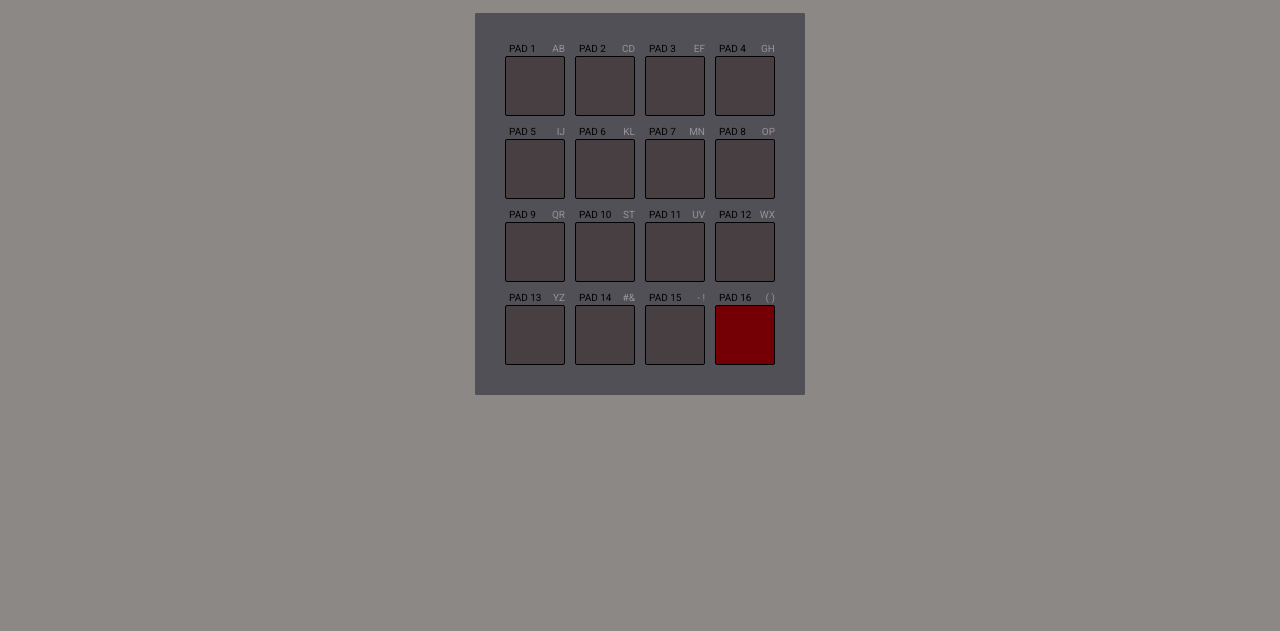
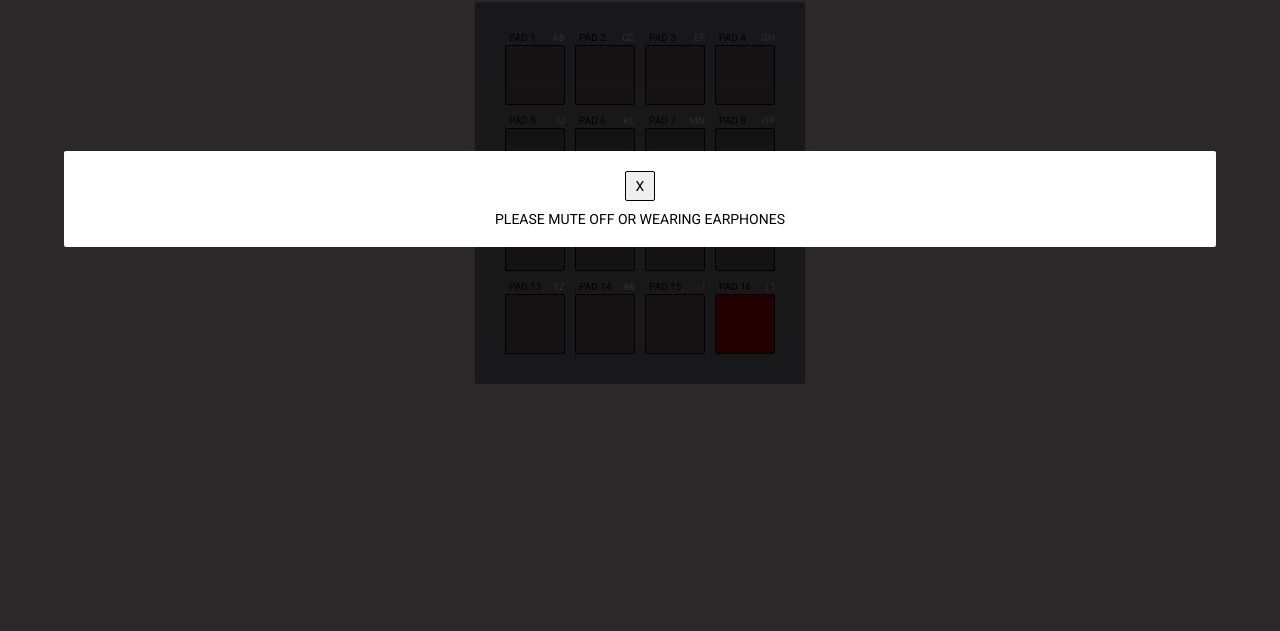
Before and after one commit to 941n/simpler, a plain HTML site: page index.html in a window 1280 px wide. Shown: the part 169-800 px from the top of the page. Drawn offline with Linux system fonts and the light colour scheme; no server answers.

Commit message:
feat: add backdrop and config overlay styles to enhance UI

```diff
--- a/styles/base.css
+++ b/styles/base.css
@@ -23,3 +23,48 @@ body {
 
   background-color: rgb(140, 136, 134);
 }
+
+#backdrop {
+  position: fixed;
+  top: 0;
+  left: 0;
+  width: 100%;
+  height: 100%;
+  background-color: rgba(0, 0, 0, 0.7);
+
+  display: block;
+}
+
+#config-overlay {
+  /* z-index: 1; */
+  position: fixed;
+  display: flex;
+  flex-direction: column;
+  align-items: center;
+
+  gap: 1rem;
+  top: 40%;
+  left: 5%;
+  right: 5%;
+
+  /* width: 90%; */
+  border-radius: 2px;
+  padding: 2rem;
+
+  background-color: white;
+}
+
+#config-overlay > * {
+  font-size: 1.4rem;
+}
+
+#config-overlay button {
+  color: black;
+  padding: 0.6rem 1rem;
+  border: 0.1rem black solid;
+  border-radius: 2px;
+}
+
+#config-overlay button:hover {
+  background-color: rgb(140, 136, 134);
+}
```
